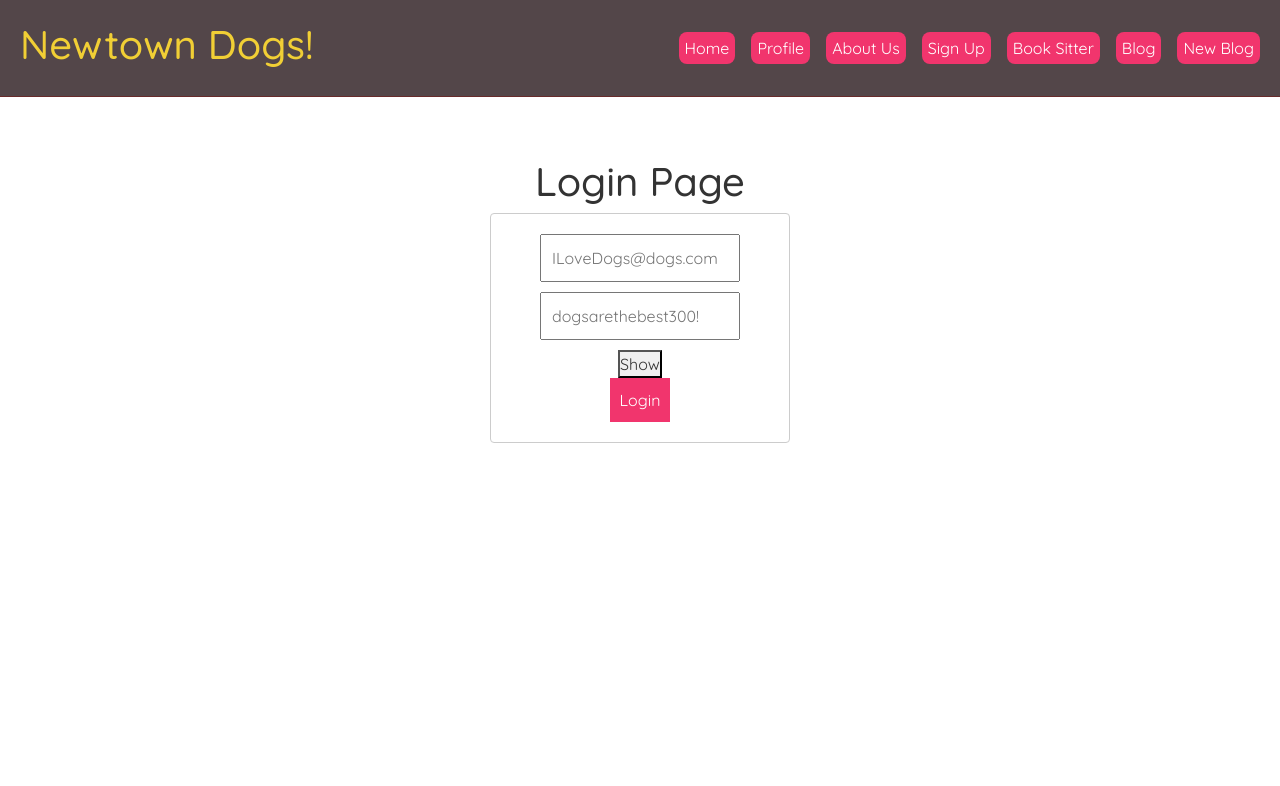
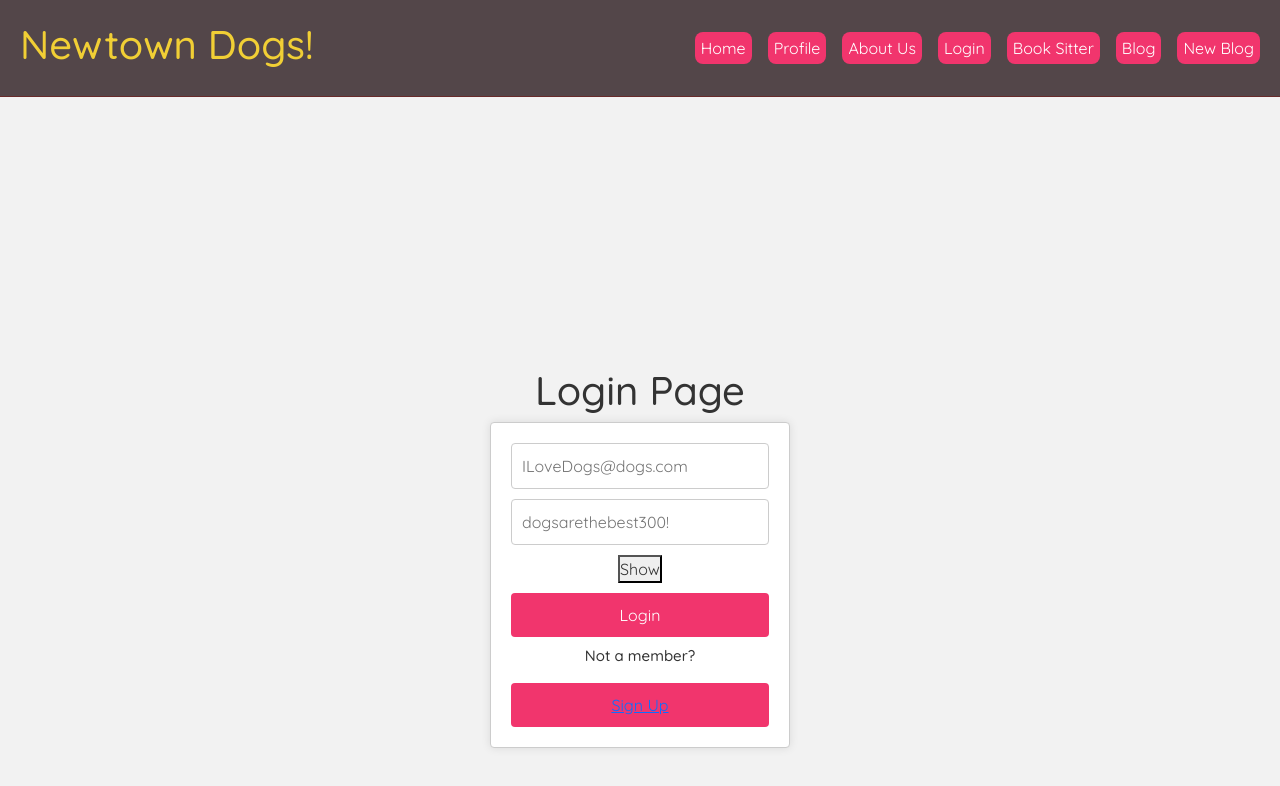
Before and after one commit to mrao2/newtowndogs, a React (Create React App) app in the folder frontend/: page /Login in a window 1280 px wide. Shown: the top 786 px of the page. Built offline with nearby package versions, Linux system fonts and the light colour scheme.

Commit message:
added sign up button that links to profile

```diff
--- a/frontend/src/Components/Navbar/Navbar.js
+++ b/frontend/src/Components/Navbar/Navbar.js
@@ -10,7 +10,7 @@ function Navbar() {
         <a href="/">Home</a>
         <a href="/profile">Profile</a>
         <a href="/about">About Us</a>
-        <Link to="/Login">Sign Up</Link>
+        <Link to="/Login">Login</Link>
 
         <Link to="/BookingPage">Book Sitter</Link>
         <Link to="/bloghome">Blog</Link>
@@ -26,7 +26,7 @@ function Navbar() {
               <a href="/">Home</a>
               <a href="/profile">Profile</a>
               <a href="/about">About Us</a>
-              <Link to="/Login">Sign Up</Link>
+              <Link to="/Login">Login</Link>
               <Link to="/BookingPage">Book Sitter</Link>
               <Link to="/bloghome">Blog</Link>
 
--- a/frontend/src/Components/pages/Login.css
+++ b/frontend/src/Components/pages/Login.css
@@ -4,39 +4,55 @@
     font-family: 'Quicksand';
 }
 
+body {
+    background-color: #f2f2f2;
+}
+
 .login-page {
     display: flex;
-    flex-direction: column;
     align-items: center;
     justify-content: center;
+    min-height: 100vh;
 }
 
 .login-form {
     display: flex;
-    flex-direction: column;
     align-items: center;
-    width: 300px;
-    padding: 20px;
+    justify-content: center;
+    min-height: 10vh;
+    /* width: 300px;
+    padding: 20px; */
     border: 1px solid #ccc;
     border-radius: 4px;
+    background-color: #fff;
+    box-shadow: 0 0 10px rgba(0, 0, 0, 0.1);
 }
 
 .login-input {
     margin-bottom: 10px;
     padding: 10px;
-    width: 200px;
+    width: 100%;
+    border: 1px solid #ccc;
+    border-radius: 4px;
 }
 
-.login-button {
+.login-button, .register-button {
     padding: 10px;
+    width: 100%;
     background-color: #f1356d;
     color: white;
     border: none;
+    border-radius: 4px;
     cursor: pointer;
-    margin: auto;
+    margin-top: 10px;
 }
 
 .login-show {
     padding: 10px;
     color: #f1356d;
 }
+
+h3 {
+    margin-top: 10px;
+    font-size: 15px;
+}
--- a/frontend/src/Components/pages/Login.js
+++ b/frontend/src/Components/pages/Login.js
@@ -1,7 +1,18 @@
 import React, { useState } from "react";
 import "./Login.css";
+import axios from 'axios';
 
+// import useFetch from "../useFetch";
+
+// const {data: logins, isPending, error} = useFetch('/api/data');
+function login (email, password) {
+  axios.post("http://localhost:3001/login", {
+    email: email,
+    password: password,
+  });
+}
 function Login() {
+  // const [username, setUsername] = useState("");
   const [email, setEmail] = useState("");
   const [password, setPassword] = useState("");
   const [showPassword, setShowPassword] = useState(false);
@@ -15,6 +26,13 @@ function Login() {
     //validate login info?
     // const isLoggedIn = true;
     // onLogin(isLoggedIn);
+    login(email, password)
+    .then((response) => {
+      console.log(response);
+    })
+    .catch((error) => {
+      console.error(error);
+    })
   }
 
   return (
@@ -36,16 +54,19 @@ function Login() {
           value={password}
           onChange={(e) => setPassword(e.target.value)}
         />
+
         <button type="button" onClick={handlePasswordVisiblity}>
           {showPassword ? "Hide" : "Show"}
         </button>
-        <button type="submit" className="login-button">
+        <button onClick={handleSubmit} type="button" className="login-button">
           {" "}
           Login
         </button>
+        <h3>Not a member?</h3>
+        <button type="button" className="register-button"><a href="/Profile">Sign Up</a></button>
       </form>
     </div>
   );
-}
+  }
 
 export default Login;
```
Also changed, not shown: 1 other file (tests, documents, lock files or other folders).
